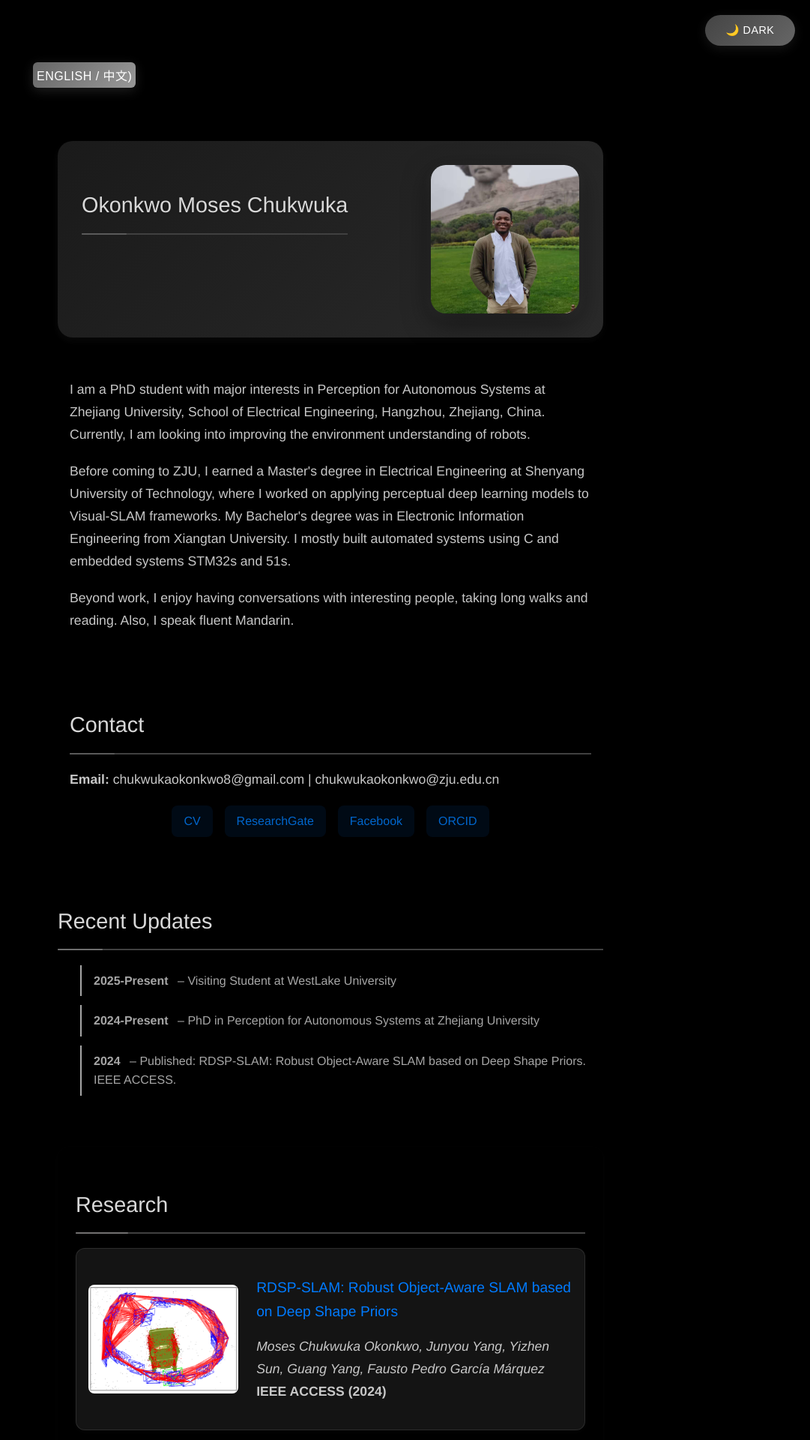
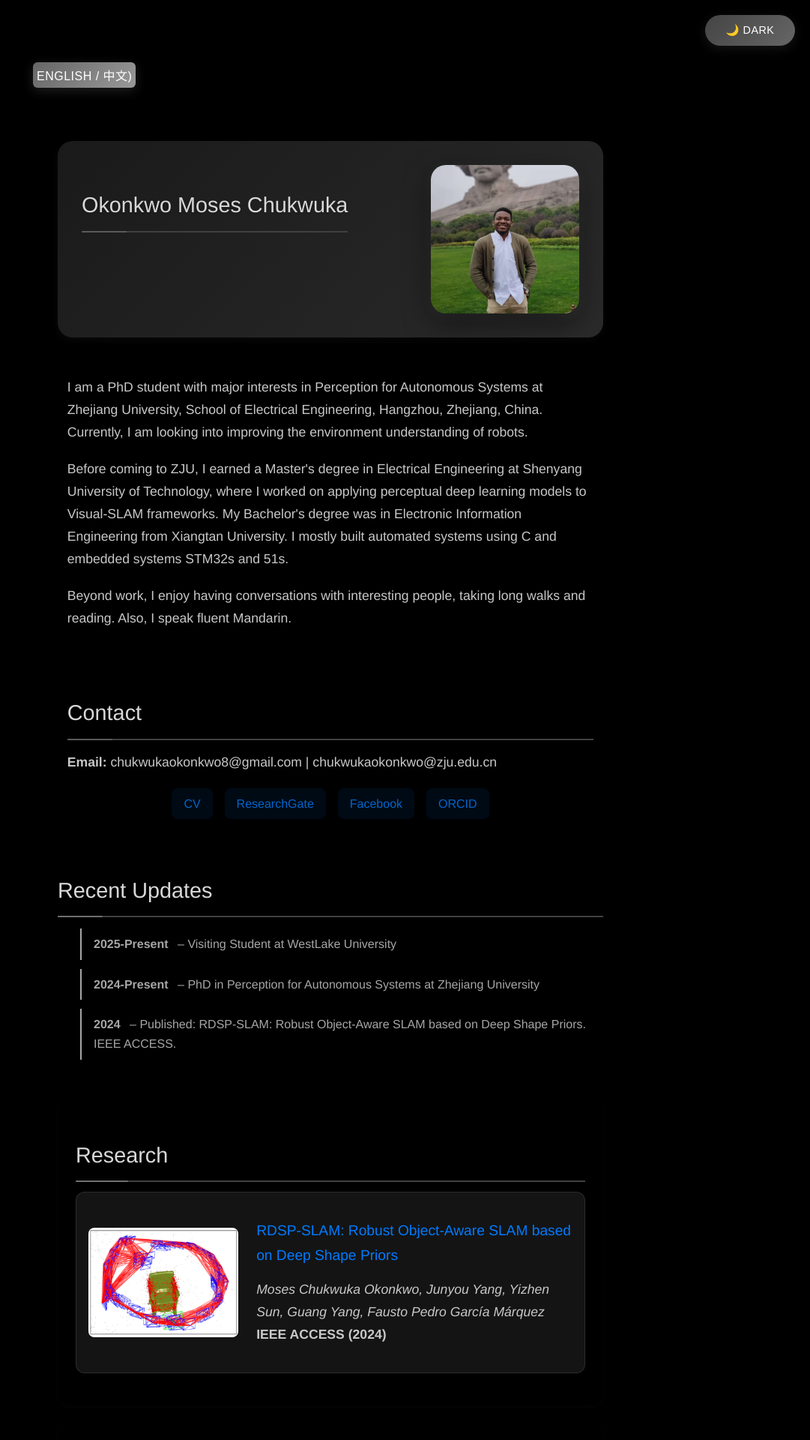
Before and after one commit to MosesChuka/MosesChuka.github.io, a Jekyll site: the page built from index.md, in a window 1280 px wide. Shown: the top 1920 px of the page at 75% size, without its empty margins (199-1280 px from the left). Built offline with Jekyll 4.4.1, drawn with Linux system fonts in a browser that asks for light colours; our own code applies the rules of GitHub Pages for plain Markdown files.

Commit message:
Reduce spacing between contact, Recent Updates, and about sections for more compact layout

```diff
--- a/static/css/styles.css
+++ b/static/css/styles.css
@@ -95,8 +95,8 @@ body.light-mode .header h1 {
 
 /* Sections */
 section {
-  margin-bottom: 1.2rem;
-  padding: 1rem;
+  margin-bottom: 0.8rem;
+  padding: 0.8rem;
   background: transparent;
   border-radius: 15px;
   transition: all 0.3s ease;
@@ -138,9 +138,9 @@ h2 {
   font-size: 1.6rem;
   font-weight: 300;
   color: #d8d8d8;
-  margin-bottom: 1.2rem;
+  margin-bottom: 0.8rem;
   border-bottom: 2px solid #404040;
-  padding-bottom: 0.8rem;
+  padding-bottom: 0.6rem;
   text-shadow: 0 1px 3px rgba(0, 0, 0, 0.2);
   position: relative;
   transition: all 0.3s ease;
@@ -172,9 +172,9 @@ body.light-mode h2::after {
 .updates {
   background: transparent;
   border-radius: 0;
-  padding: 1.5rem 0;
+  padding: 1rem 0;
   border: none;
-  margin-bottom: 1.8rem;
+  margin-bottom: 1.2rem;
 }
 
 body.light-mode .updates {
```
